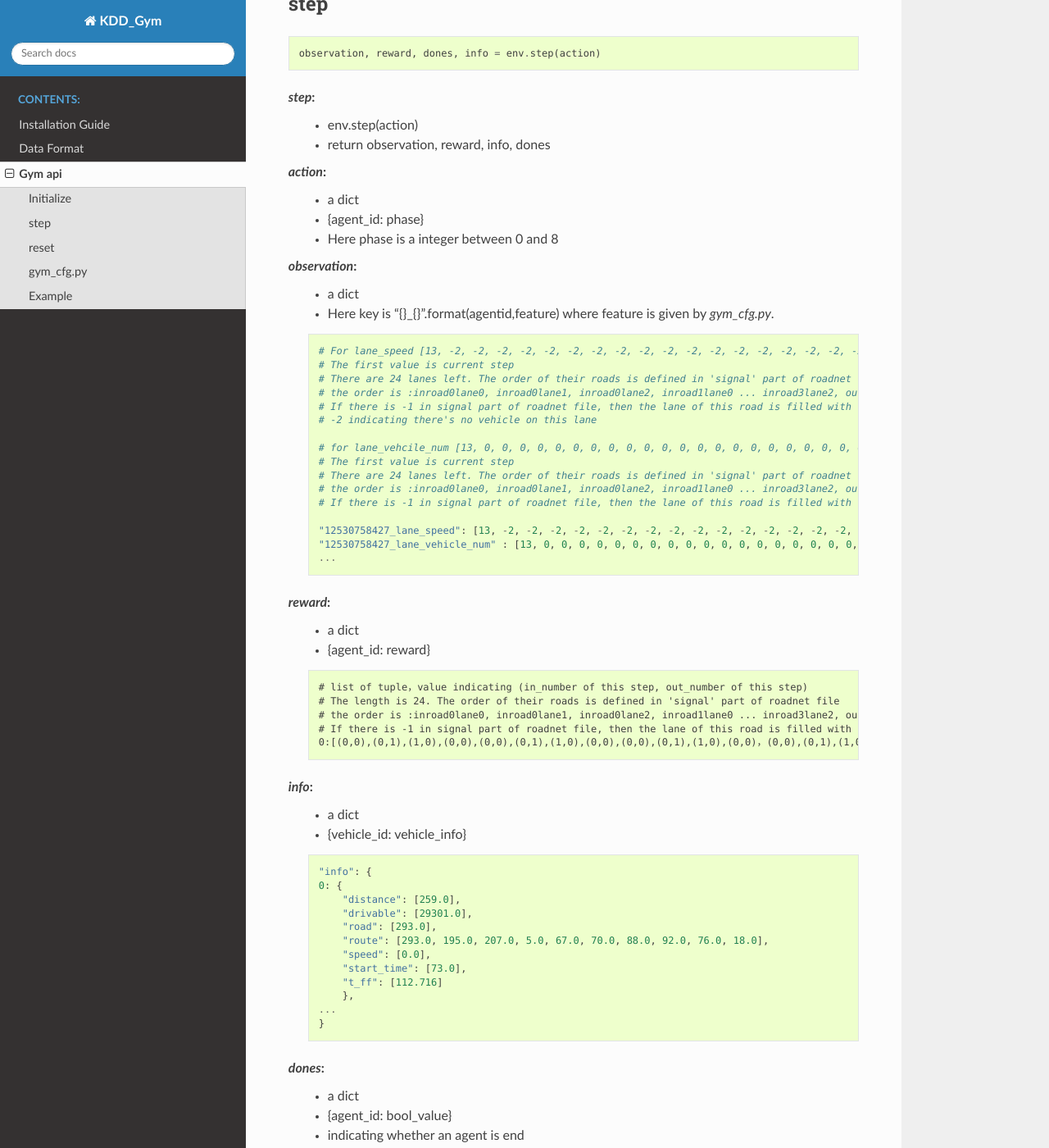
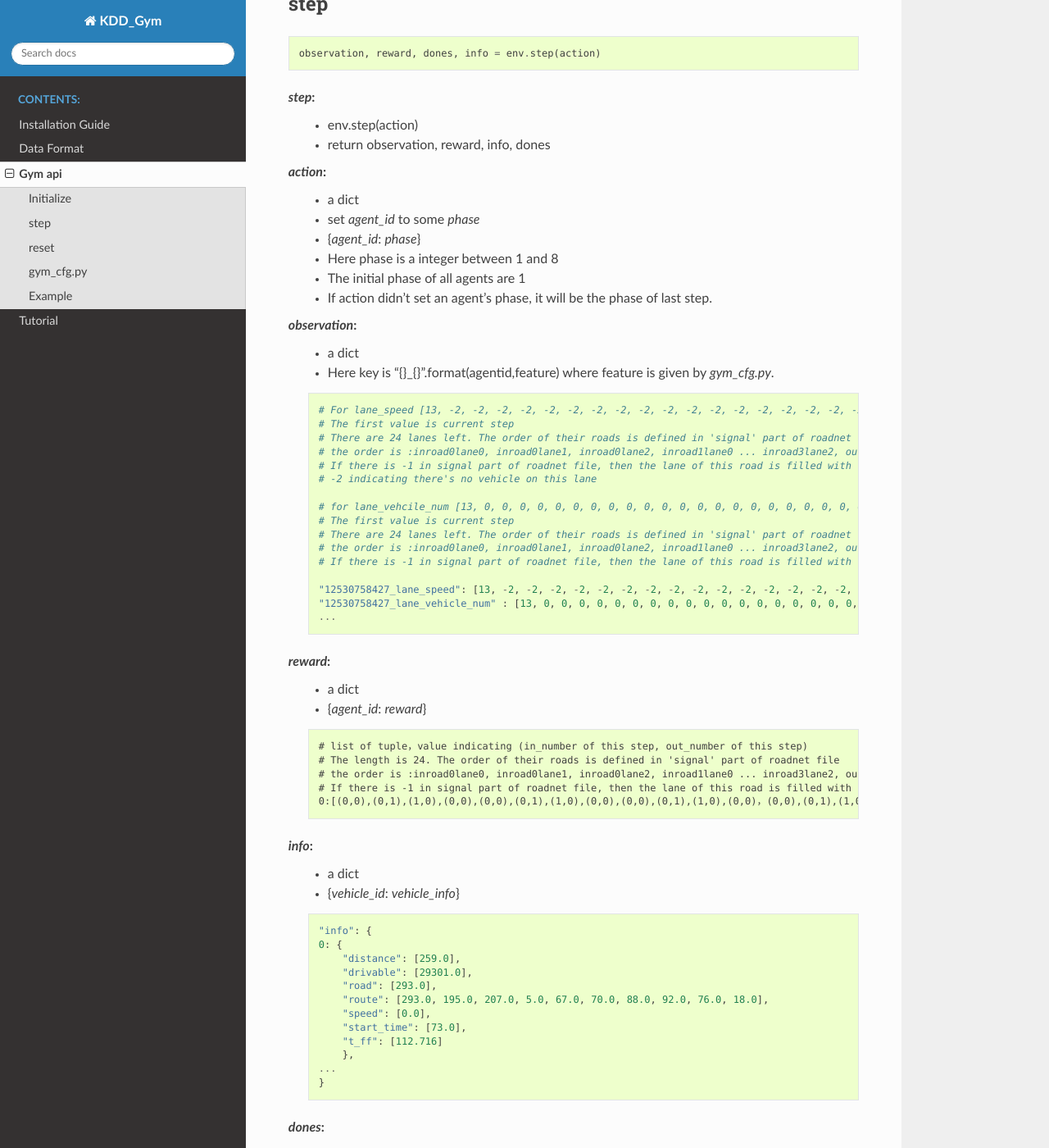
Before and after one commit to CityBrainChallenge/KDDCup2021-CityBrainChallenge, a Sphinx documentation site: the page built from docs/gym.rst, in a window 1280 px wide and 1400 px high, scrolled down 712 px. Shown: the whole window at 82% size. Built offline with Sphinx 7.4.7 and the Read the Docs theme 2.0.0, drawn with Linux system fonts in a browser that asks for light colours; some of the changed text lies outside the part shown.

Commit message:
add tutorial

```diff
--- a/docs/gym.rst
+++ b/docs/gym.rst
@@ -45,9 +45,11 @@
 
 `action`:
     - a dict
-    - {agent_id: phase}
-    - Here phase is a integer between 0 and 8
-
+    - set `agent_id` to some `phase`
+    - {`agent_id`: `phase`}
+    - Here phase is a integer between 1 and 8
+    - The initial phase of all agents are 1
+    - If action didn't set an agent's phase, it will be the phase of last step.
 `observation`:
     - a dict
     - Here key is "{}_{}".format(agentid,feature)  where feature is given by *gym_cfg.py*.
@@ -74,7 +76,7 @@
 
 `reward`:
     - a dict
-    - {agent_id: reward}
+    - {`agent_id`: `reward`}
 
     .. code-block::
 
@@ -86,7 +88,7 @@
 
 `info`:
     - a dict
-    - {vehicle_id: vehicle_info}
+    - {`vehicle_id`: `vehicle_info`}
 
     .. code-block::
 
@@ -105,7 +107,7 @@
 
 `dones`:
     - a dict
-    - {agent_id: bool_value}
+    - {`agent_id`: `bool_value`}
     - indicating whether an agent is end
 
 ========
--- a/docs/index.rst
+++ b/docs/index.rst
@@ -8,3 +8,4 @@
     installation
     Data-Format
     gym
+    Tutorial
```
Also changed, not shown: docs/Tutorial.rst (added, +104 -0 lines).
